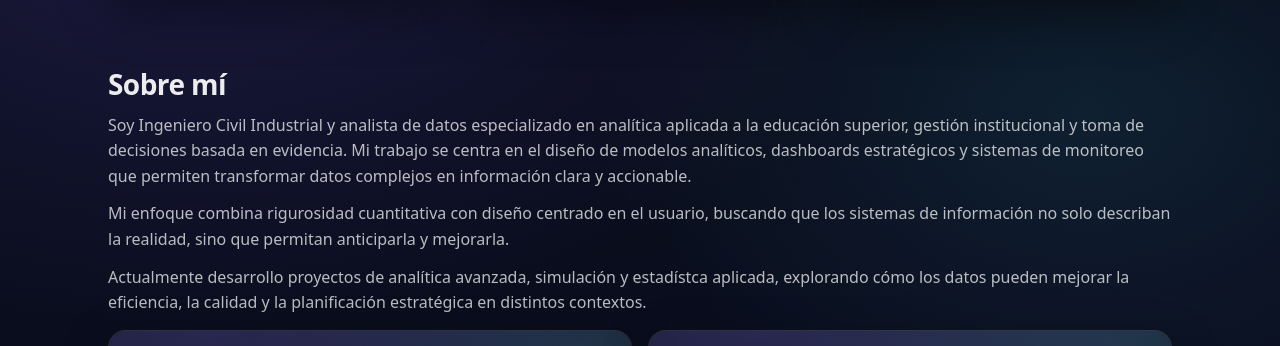
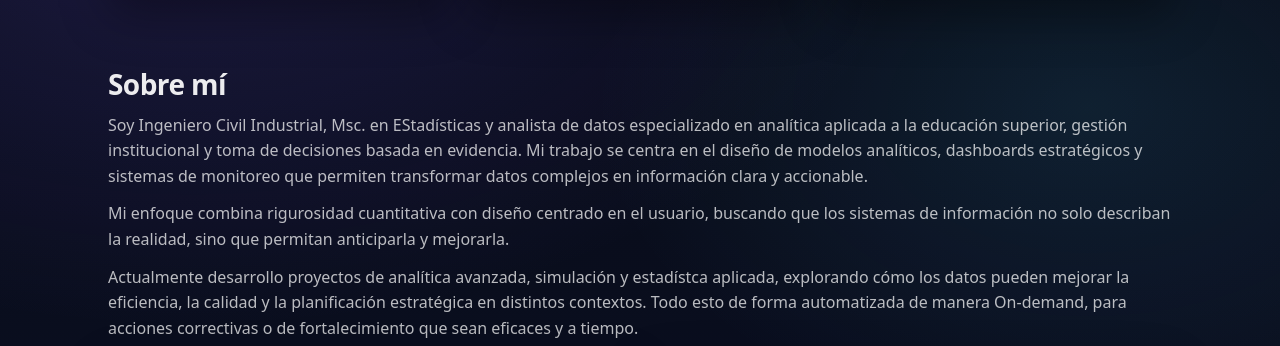
Before and after one commit to mitsuotanida/mitsuotanida.github.io, a plain HTML site: page index.html in a window 1280 px wide. Shown: the part 973-1319 px from the top of the page. Drawn offline with Linux system fonts and the light colour scheme.

Commit message:
Arreglo sobre mi

```diff
--- a/index.html
+++ b/index.html
@@ -175,7 +175,7 @@
       <div class="section__head">
         <h2>Sobre mí</h2>
         <p>
-Soy Ingeniero Civil Industrial y analista de datos especializado en analítica aplicada a la educación superior, gestión institucional y toma de decisiones basada en evidencia.
+Soy Ingeniero Civil Industrial, Msc. en EStadísticas y analista de datos especializado en analítica aplicada a la educación superior, gestión institucional y toma de decisiones basada en evidencia.
 Mi trabajo se centra en el diseño de modelos analíticos, dashboards estratégicos y sistemas de monitoreo que permiten transformar datos complejos en información clara y accionable.
 </p>
 
@@ -183,7 +183,7 @@ Mi trabajo se centra en el diseño de modelos analíticos, dashboards estratégi
 Mi enfoque combina rigurosidad cuantitativa con diseño centrado en el usuario, buscando que los sistemas de información no solo describan la realidad, sino que permitan anticiparla y mejorarla.
 </p>
 <p>
-Actualmente desarrollo proyectos de analítica avanzada, simulación y estadístca aplicada, explorando cómo los datos pueden mejorar la eficiencia, la calidad y la planificación estratégica en distintos contextos.
+Actualmente desarrollo proyectos de analítica avanzada, simulación y estadístca aplicada, explorando cómo los datos pueden mejorar la eficiencia, la calidad y la planificación estratégica en distintos contextos. Todo esto de forma automatizada de manera On-demand, para acciones correctivas o de fortalecimiento que sean eficaces y a tiempo.
 </p>
 
       </div>
```
